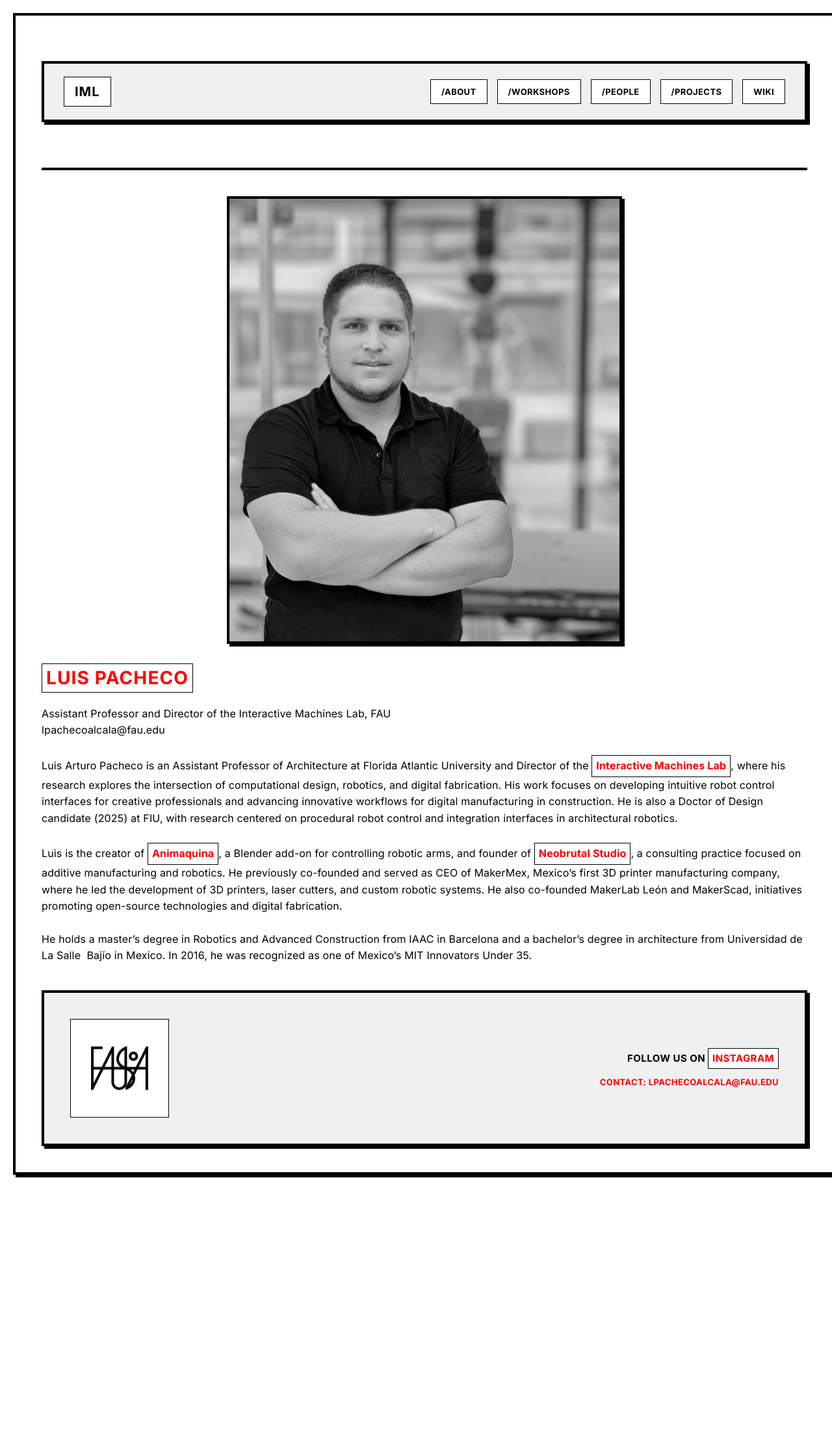
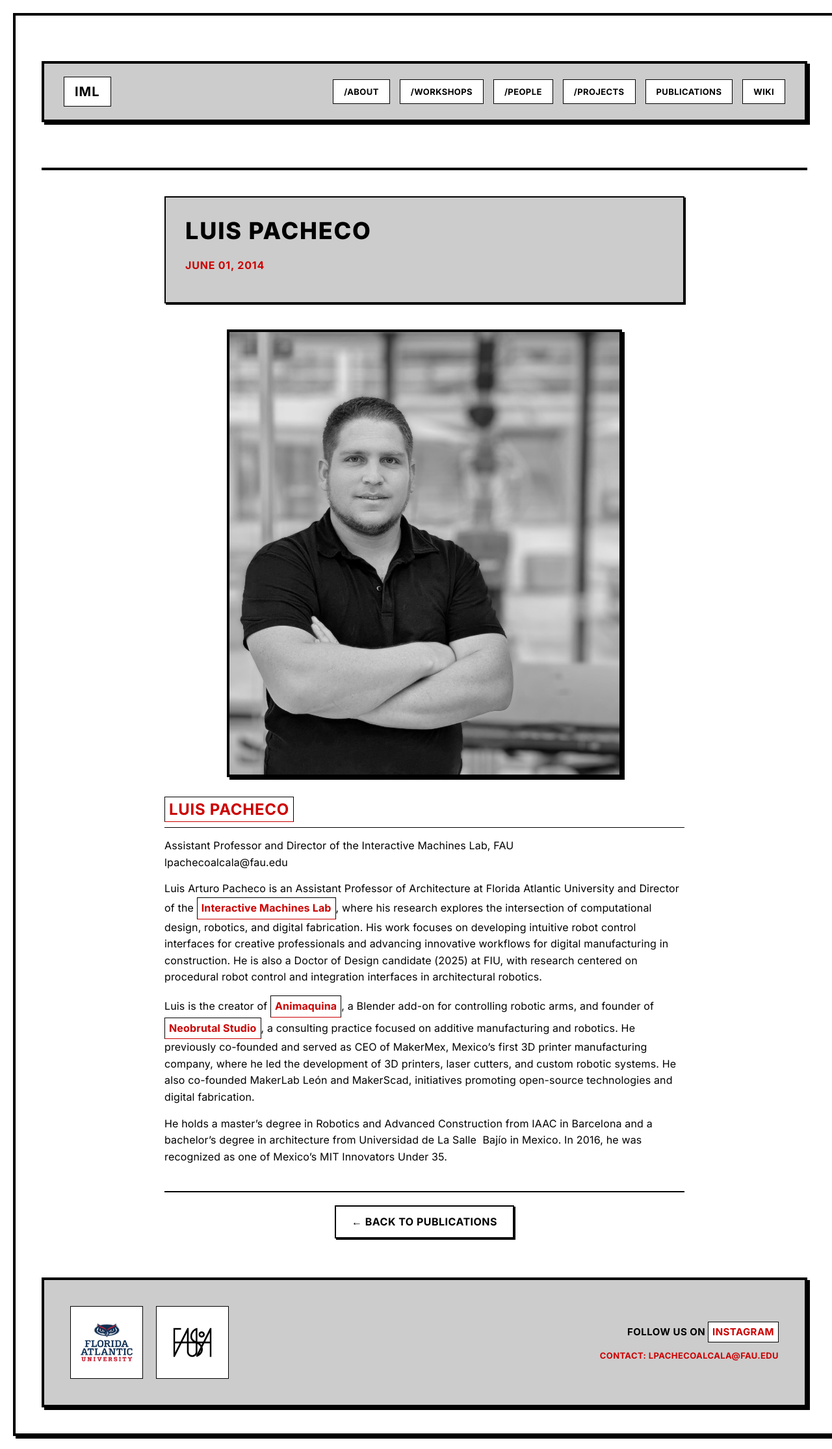
Before and after one commit to Interactive-Machines-Lab/website-iml, a Jekyll site: the page built from _posts/2000-01-01-Luis Pacheco.md, in a window 1280 px wide. Shown: the whole page at 65% size. Built offline with Jekyll 4.4.1, drawn with Linux system fonts in a browser that asks for light colours; before the commit the page ends 1828 px from its top, so only the background shows below that.

Commit message:
publications

```diff
--- a/_config.yml
+++ b/_config.yml
@@ -11,6 +11,7 @@ header_pages:
   - workshops.md
   - people.md
   - projects.md
+  - publications.md
   - wiki.md
 
 style: light
--- a/_includes/footer.html
+++ b/_includes/footer.html
@@ -1,8 +1,11 @@
 <footer class="brutalist-footer">
   <div class="footer-content">
-    <div class="footer-logo">
+    <div class="footer-logos">
+      <a href="https://www.fau.edu" target="_blank" rel="noopener noreferrer" class="footer-link">
+        <img src="/assets/images/florida-atlantic-logo.png" alt="Florida Atlantic University" class="footer-logo-img">
+      </a>
       <a href="http://fau.org" target="_blank" rel="noopener noreferrer" class="footer-link">
-        <img src="/assets/images/fausoalogo.jpg" alt="FAU" class="footer-logo-img">
+        <img src="/assets/images/fausoalogo.jpg" alt="FAU SOA" class="footer-logo-img">
       </a>
     </div>
     <div class="footer-text">
--- a/_layouts/post.html
+++ b/_layouts/post.html
@@ -1,4 +1,245 @@
 ---
 layout: default
 ---
-{{ content }}
+
+<article class="post-page">
+  <header class="post-header">
+    <h1 class="post-title">{{ page.title }}</h1>
+
+    {% if page.date %}
+      <div class="post-date">{{ page.date | date: "%B %d, %Y" }}</div>
+    {% endif %}
+
+    {% if page.authors %}
+      <div class="post-authors">
+        <strong>Authors:</strong> {{ page.authors }}
+      </div>
+    {% endif %}
+
+    {% if page.venue %}
+      <div class="post-venue">
+        <strong>Venue:</strong> {{ page.venue }}
+      </div>
+    {% endif %}
+
+    {% if page.pdf %}
+      <div class="post-actions">
+        <a href="{{ page.pdf }}" class="post-pdf" target="_blank">Download PDF</a>
+      </div>
+    {% endif %}
+  </header>
+
+  <div class="post-content">
+    {{ content }}
+  </div>
+
+  <footer class="post-footer">
+    <div class="post-navigation">
+      <a href="{{ '/publications/' | relative_url }}" class="back-to-publications">
+        ← Back to Publications
+      </a>
+    </div>
+  </footer>
+</article>
+
+<style>
+.post-page {
+  max-width: 800px;
+  margin: 0 auto;
+}
+
+.post-header {
+  margin-bottom: 40px;
+  padding: 30px;
+  border: var(--border);
+  background-color: var(--background-secondary);
+  box-shadow: var(--shadow-small);
+}
+
+.post-title {
+  font-size: 36px;
+  font-weight: 800;
+  text-transform: uppercase;
+  letter-spacing: 0.05em;
+  margin: 0 0 20px 0;
+  color: var(--text-color);
+  line-height: 1.2;
+}
+
+.post-date {
+  font-size: 16px;
+  font-weight: 600;
+  text-transform: uppercase;
+  letter-spacing: 0.05em;
+  color: var(--accent-color);
+  margin-bottom: 15px;
+}
+
+.post-authors,
+.post-venue {
+  margin: 0 0 10px 0;
+  color: var(--text-color);
+  font-size: 16px;
+}
+
+.post-authors strong,
+.post-venue strong {
+  color: var(--accent-color);
+  font-weight: 700;
+  text-transform: uppercase;
+  letter-spacing: 0.03em;
+}
+
+.post-actions {
+  margin-top: 20px;
+}
+
+.post-pdf {
+  display: inline-block;
+  padding: 12px 24px;
+  border: var(--border);
+  background-color: var(--accent-color);
+  color: var(--background-color);
+  text-decoration: none;
+  font-weight: 600;
+  text-transform: uppercase;
+  letter-spacing: 0.03em;
+  font-size: 14px;
+  transition: all 0.1s ease;
+}
+
+.post-pdf:hover {
+  transform: translate(1px, 1px);
+  box-shadow: var(--shadow-small);
+  background-color: var(--text-color);
+}
+
+.post-content {
+  margin-bottom: 40px;
+  line-height: 1.6;
+}
+
+.post-content h1,
+.post-content h2,
+.post-content h3,
+.post-content h4,
+.post-content h5,
+.post-content h6 {
+  margin-top: 30px;
+  margin-bottom: 15px;
+  font-weight: 700;
+  text-transform: uppercase;
+  letter-spacing: 0.03em;
+}
+
+.post-content h2 {
+  font-size: 24px;
+  color: var(--accent-color);
+  border-bottom: var(--border-thin);
+  padding-bottom: 8px;
+}
+
+.post-content h3 {
+  font-size: 20px;
+  color: var(--text-color);
+}
+
+.post-content p {
+  margin-bottom: 15px;
+  color: var(--text-color);
+}
+
+.post-content ul,
+.post-content ol {
+  margin-bottom: 20px;
+  padding-left: 20px;
+}
+
+.post-content li {
+  margin-bottom: 8px;
+  color: var(--text-color);
+}
+
+.post-content strong {
+  font-weight: 700;
+  color: var(--text-color);
+}
+
+.post-content a {
+  color: var(--accent-color);
+  text-decoration: none;
+  font-weight: 600;
+  border-bottom: 1px solid var(--accent-color);
+  transition: all 0.1s ease;
+}
+
+.post-content a:hover {
+  background-color: var(--accent-color);
+  color: var(--background-color);
+  padding: 2px 4px;
+  margin: -2px -4px;
+}
+
+.post-content code {
+  background-color: var(--background-secondary);
+  padding: 2px 6px;
+  border: var(--border-thin);
+  font-family: 'JetBrains Mono', monospace;
+  font-size: 14px;
+}
+
+.post-content pre {
+  background-color: var(--background-secondary);
+  padding: 20px;
+  border: var(--border);
+  overflow-x: auto;
+  margin: 20px 0;
+}
+
+.post-content pre code {
+  background: none;
+  border: none;
+  padding: 0;
+}
+
+.post-footer {
+  margin-top: 40px;
+  padding: 20px 0;
+  border-top: var(--border);
+}
+
+.post-navigation {
+  text-align: center;
+}
+
+.back-to-publications {
+  display: inline-block;
+  padding: 12px 24px;
+  border: var(--border);
+  background-color: var(--background-color);
+  color: var(--text-color);
+  text-decoration: none;
+  font-weight: 600;
+  text-transform: uppercase;
+  letter-spacing: 0.03em;
+  transition: all 0.1s ease;
+  box-shadow: var(--shadow-small);
+}
+
+.back-to-publications:hover {
+  transform: translate(1px, 1px);
+  box-shadow: none;
+  color: var(--link-hover-text);
+  background-color: var(--link-hover-bg);
+}
+
+@media (max-width: 768px) {
+  .post-title {
+    font-size: 28px;
+  }
+
+  .post-header {
+    padding: 20px;
+  }
+}
+</style>
--- a/_sass/_dark.scss
+++ b/_sass/_dark.scss
@@ -9,11 +9,11 @@
   --border-thin: solid 1px #FFFFFF;
   --selection-background: #FFFFFF;
   --selection-text: #000000;
-  --accent-color: #FF0000;
+  --accent-color: #CC0000;
   --accent-secondary: #00FF00;
   --accent-tertiary: #0000FF;
   --background-color: #000000;
-  --background-secondary: #111111;
+  --background-secondary: #CCCCCC;
   --background-accent: #FFFF00;
   --text-color: #FFFFFF;
   --text-secondary: #CCCCCC;
--- a/_sass/_light.scss
+++ b/_sass/_light.scss
@@ -9,11 +9,11 @@
   --border-thin: solid 1px #000000;
   --selection-background: #000000;
   --selection-text: #FFFFFF;
-  --accent-color: #FF0000;
+  --accent-color: #CC0000;
   --accent-secondary: #00FF00;
   --accent-tertiary: #0000FF;
   --background-color: #FFFFFF;
-  --background-secondary: #F0F0F0;
+  --background-secondary: #CCCCCC;
   --background-accent: #FFFF00;
   --text-color: #000000;
   --text-secondary: #333333;
--- a/_sass/base.scss
+++ b/_sass/base.scss
@@ -166,8 +166,12 @@ footer {
   gap: 30px;
 }
 
-.footer-logo {
+.footer-logos {
   flex: 0 0 auto;
+  display: flex;
+  gap: 20px;
+  align-items: center;
+  flex-direction: row;
 }
 
 .footer-link {
@@ -185,8 +189,9 @@ footer {
 }
 
 .footer-logo-img {
-  max-width: 120px;
-  height: auto;
+  width: 80px;
+  height: 80px;
+  object-fit: contain;
   display: block;
 }
 
@@ -217,6 +222,11 @@ footer {
     flex-direction: column;
     text-align: center;
     gap: 20px;
+  }
+
+  .footer-logos {
+    justify-content: center;
+    flex-wrap: nowrap;
   }
 
   .footer-text {
```
Also changed, not shown: _layouts/publications.html (added, +212 -0 lines), _posts/2024-01-10-procedural-robot-control.md (added, +44 -0 lines), _posts/2024-01-15-spatial-interfaces-robotics.md (added, +43 -0 lines), publications.md (added, +9 -0 lines), assets/images/florida-atlantic-logo.png (added), 2 other files.
